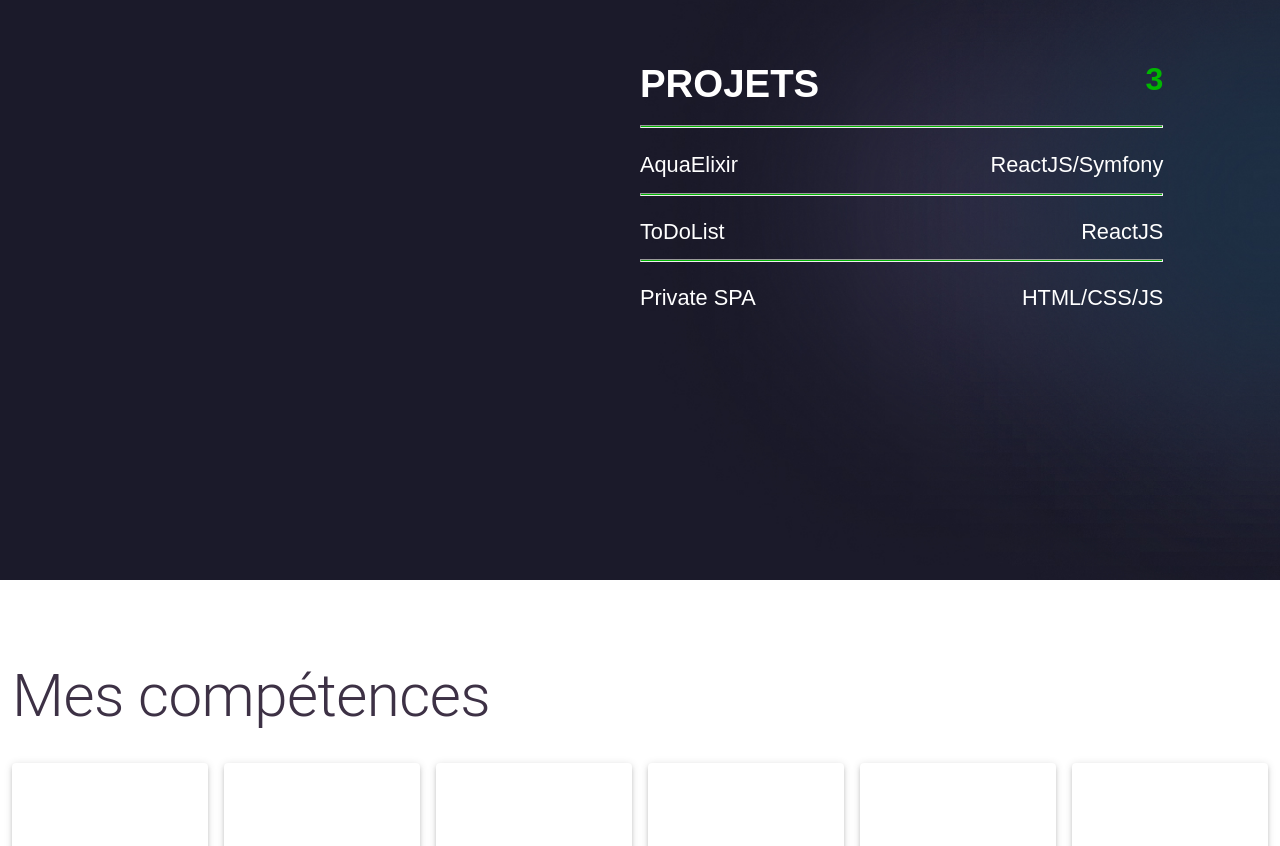
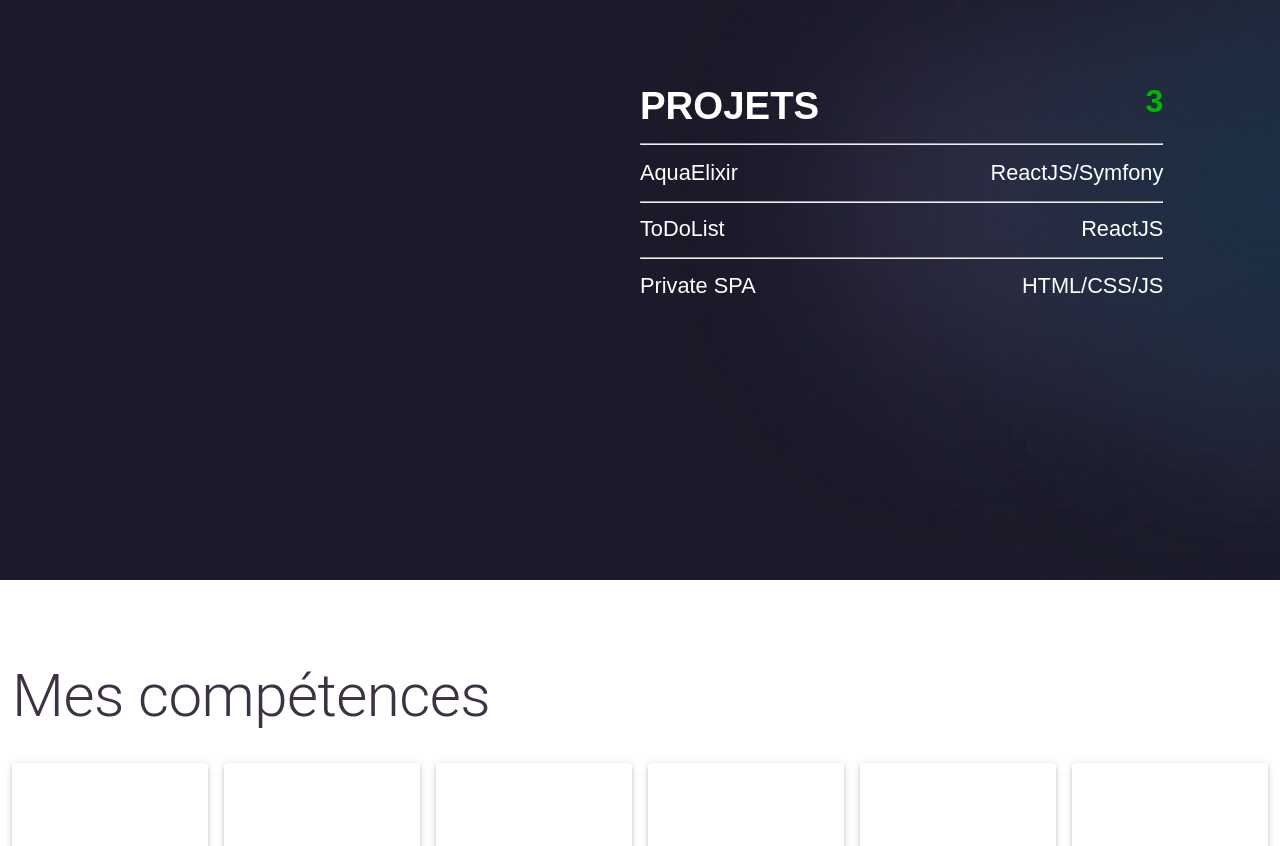
Before and after one commit to JeremyB60/jeremyballin-portfolio, a React (Vite) app: page / in a window 1280 px wide. Shown: the part 1020-1866 px from the top of the page. Built offline with nearby package versions, Linux system fonts and the light colour scheme.

Commit message:
Ajustement Projets

```diff
--- a/src/components/Projects.jsx
+++ b/src/components/Projects.jsx
@@ -35,13 +35,8 @@ const Projects = () => {
           - Intégration de Stripe pour la gestion des paiements.
           <br />
           La base de données a été mise en place en utilisant MySQL.
-          <br />
-          {/* <strong>Liens :</strong><br />
-          - <a href="#">Lien vers le site (s'il existe)</a><br />
-          - <a href="#">Lien vers le dépôt GitHub (s'il est public)</a><br /> */}
         </>
       ),
-
       siteLink: "",
       githubLink: "",
     },
@@ -121,14 +116,14 @@ const Projects = () => {
             )}
           </div>
           <div className="w-full sm:w-3/4 mx-auto md:w-1/2">
-            <h2 className="lg:text-[3vw] text-[25px] mb-3 uppercase flex justify-between">
+            <h2 className="lg:text-[3vw] text-[25px] mb-0 uppercase flex justify-between">
               projets
-              <span className="lg:text-[2.5vw] text-[20px] text-customGreen ml-3">
+              <span className="lg:text-[2.5vw] text-[20px] text-customGreen">
                 {projects.length}
               </span>
             </h2>
-            <hr className="bg-customGreen h-[1px]" />{" "}
-            <ul className="list-none pl-0 space-y-5 lg:text-[1.7vw] text-[18px]">
+            <hr />
+            <ul className="list-none pl-0 lg:text-[1.7vw] text-[18px] my-3">
               {projects.map((project, index) => (
                 <div key={index}>
                   <li
@@ -191,7 +186,7 @@ const Projects = () => {
                     </div>
                   </li>
                   {index !== projects.length - 1 && (
-                    <hr className="bg-customGreen h-[1px]" />
+                    <hr />
                   )}
                 </div>
               ))}
```
